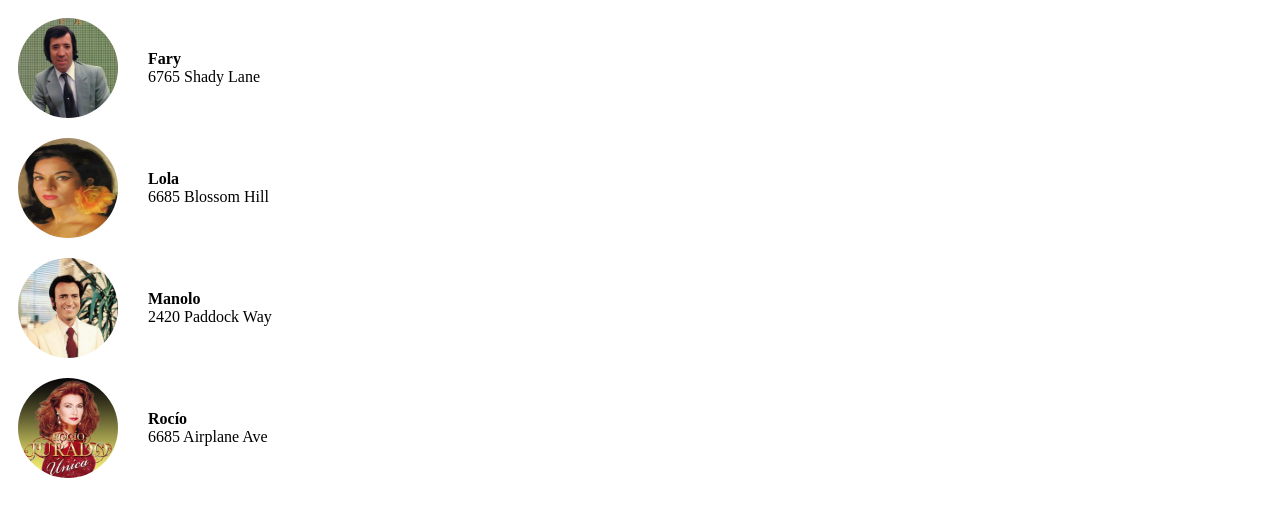
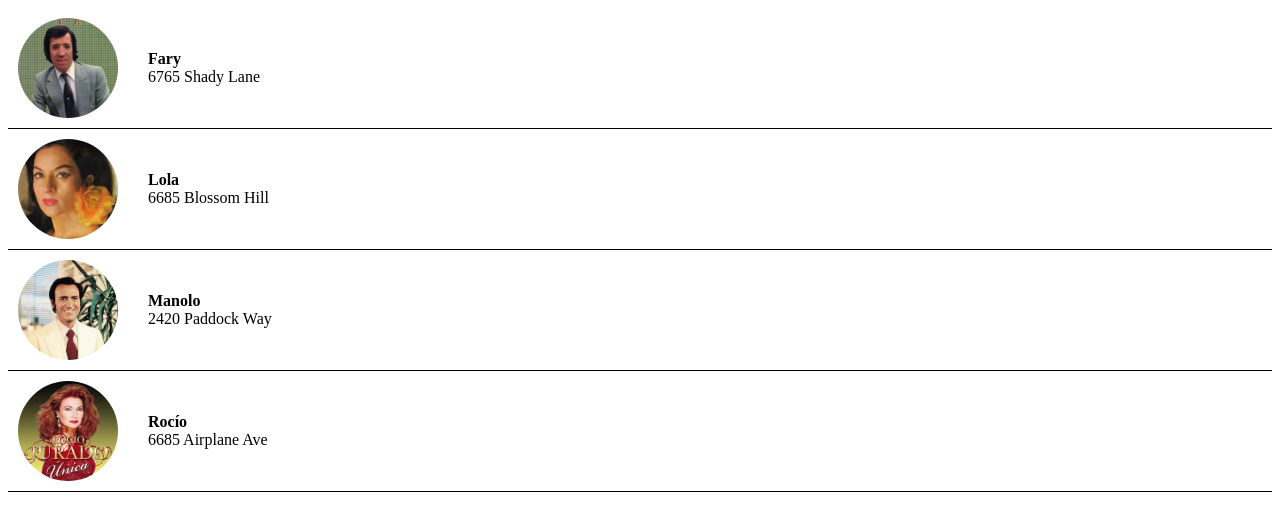
Before and after one commit to ZManak/Copleros, a plain HTML site: page index.html in a window 1280 px wide. Drawn offline with Linux system fonts and the light colour scheme.

Commit message:
Últimos retoques

```diff
--- a/index.html
+++ b/index.html
@@ -10,25 +10,25 @@
 <body>
     <section class="contenedor">
 
-        <section class="fary">
+        <section class="artista">
             <img src="./assets/fary.jpg" alt="fary">
             <p class="info"><b>Fary</b>
             6765 Shady Lane</p>
         </section>
 
-        <section class="lola">
+        <section class="artista">
             <img src="./assets/lola.jpg" alt="lola">
             <p class="info"><b>Lola</b>
             6685 Blossom Hill</p>
         </section>
 
-        <section class="manolo">
+        <section class="artista">
             <img src="./assets/manolo.jpg" alt="manolo">
             <p class="info"><b>Manolo</b>
             2420 Paddock Way</p>
         </section>
 
-        <section class="rocio">
+        <section class="artista">
             <img src="./assets/rocio.jpg" alt="rocio">
             <p class="info"><b>Rocío</b>
             6685 Airplane Ave</p>
--- a/styles/syles.css
+++ b/styles/syles.css
@@ -1,38 +1,22 @@
 .contendor {
     display: flex;
+    width: 250px;
 }
 
 img{
-    border-radius: 500px;
+    object-fit: cover;
+    border-radius: 50%;
+    height: 100px;
     width: 100px;
-    height: 100px;
     margin: 10px;
 }
 
-.manolo {
+.artista {
     display: flex;
     flex-direction: row;
     gap: 20px;
     align-items:center;
-}
-
-.lola {
-    display: flex;
-    flex-direction: row;
-    gap: 20px;
-    align-items:center;
-}
-.fary {
-    display: flex;
-    flex-direction: row;
-    gap: 20px;
-    align-items:center;
-}
-.rocio {
-    display: flex;
-    flex-direction: row;
-    gap: 20px;
-    align-items:center;
+    border-bottom: 1px solid black;
 }
 
 .info{
```
